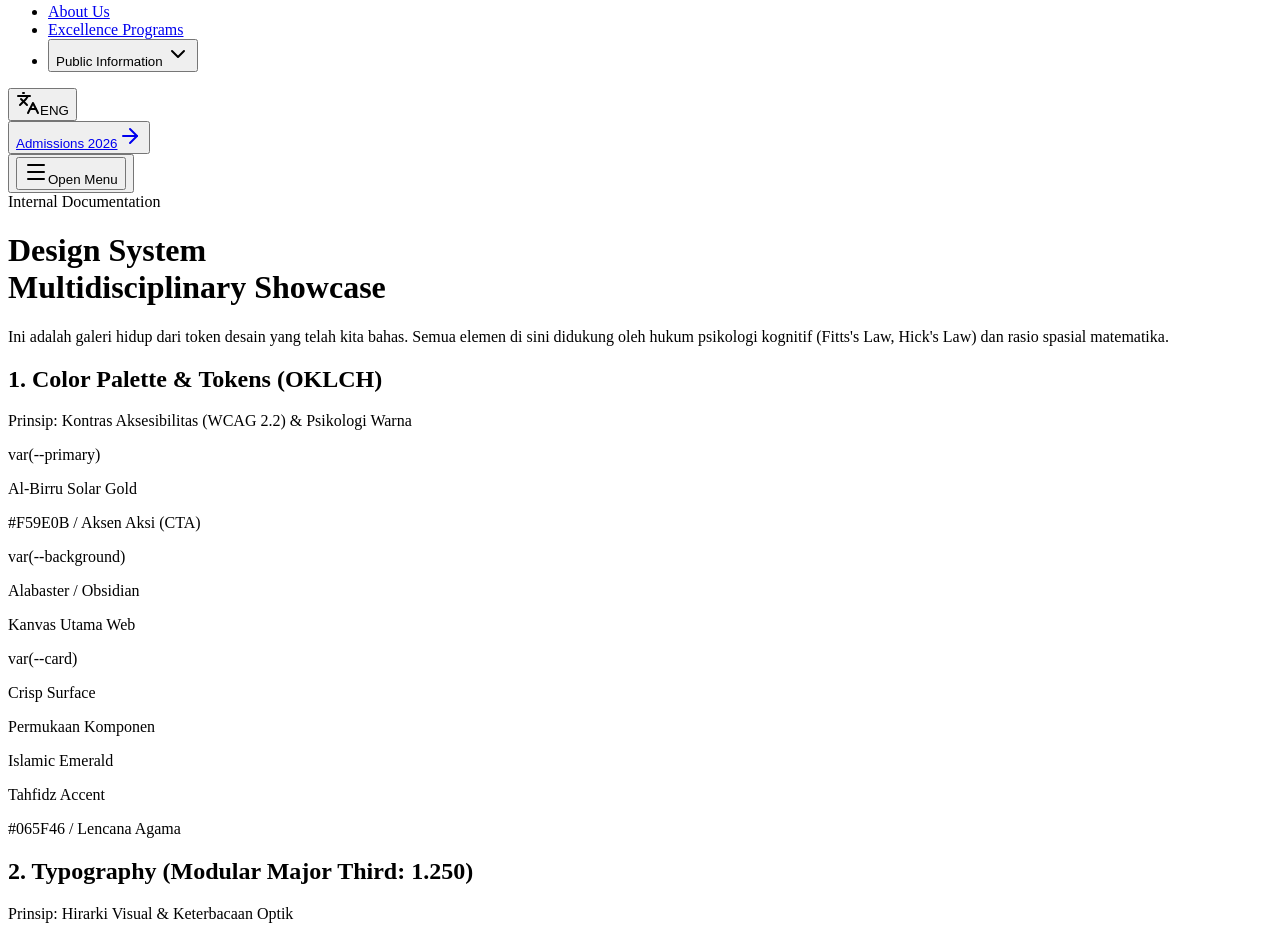
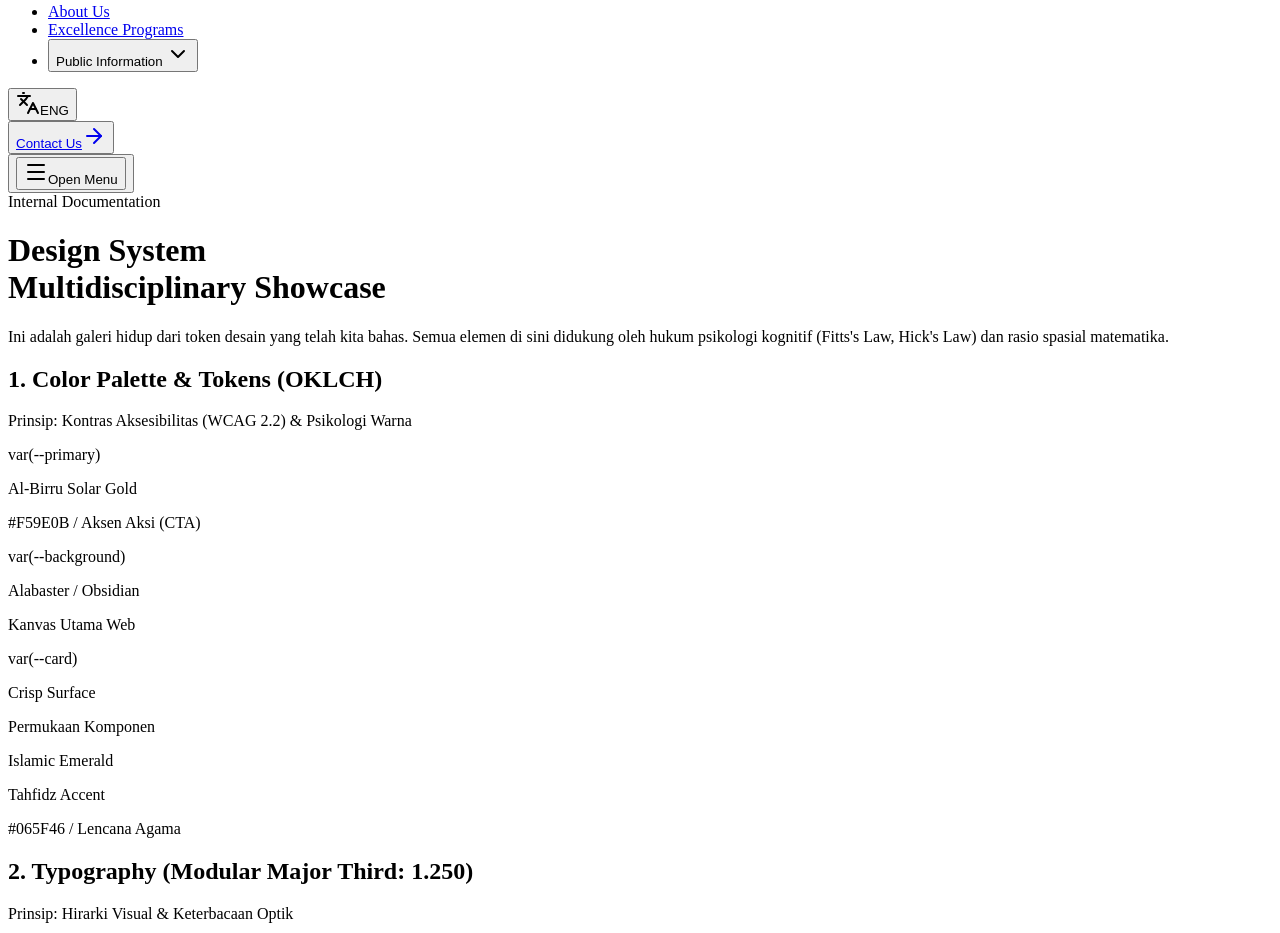
Before and after one commit to Mafrilearth/sd-al-birru, a Next.js app: page /en/design-system in a window 1280 px wide. Shown: the part 1560-2493 px from the top of the page. Built offline with nearby package versions, Linux system fonts and the light colour scheme.

Commit message:
refactor: apply HCI principles to eliminate redundant call-to-actions above the fold

```diff
--- a/src/components/layout/PublicNavbar.tsx
+++ b/src/components/layout/PublicNavbar.tsx
@@ -112,9 +112,9 @@ export function PublicNavbar() {
 
             {/* CTA Button (Desktop) */}
             <div className="hidden sm:flex items-center">
-              <Button asChild variant="default" className="w-[160px] h-full rounded-none bg-slate-950 dark:bg-amber-500 hover:bg-slate-800 dark:hover:bg-amber-400 text-white dark:text-slate-950 font-bold font-mono uppercase text-xs group rounded-none">
-                <Link href="/admissions">
-                  <span>{t("admissions")}</span>
+              <Button asChild variant="default" className="w-[160px] h-full rounded-none bg-slate-950 hover:bg-slate-800 text-white font-bold font-mono uppercase text-xs group">
+                <Link href="/contact">
+                  <span>{t("contact")}</span>
                   <ArrowRight className="size-3.5 ml-2 group-hover:translate-x-1 transition-transform" />
                 </Link>
               </Button>
--- a/src/components/sections/HeroSection.tsx
+++ b/src/components/sections/HeroSection.tsx
@@ -36,8 +36,8 @@ export function HeroSection() {
               transition={{ delay: 0.1, duration: 0.4 }}
               className="inline-flex items-center gap-2 px-3.5 py-1.5 rounded-none bg-white dark:bg-slate-900 border border-slate-200 dark:border-slate-700 shadow-2xs text-[11px] font-mono font-bold text-slate-800 dark:text-slate-200 tracking-wider uppercase mb-6"
             >
-              <span className="size-1.5 rounded-none bg-amber-500 animate-pulse" />
-              <span>{t("badge")}</span>
+              <span className="size-1.5 rounded-none bg-emerald-500 animate-pulse" />
+              <span>Terakreditasi A Nasional</span>
             </motion.div>
 
             {/* High-Impact Headline */}
```
